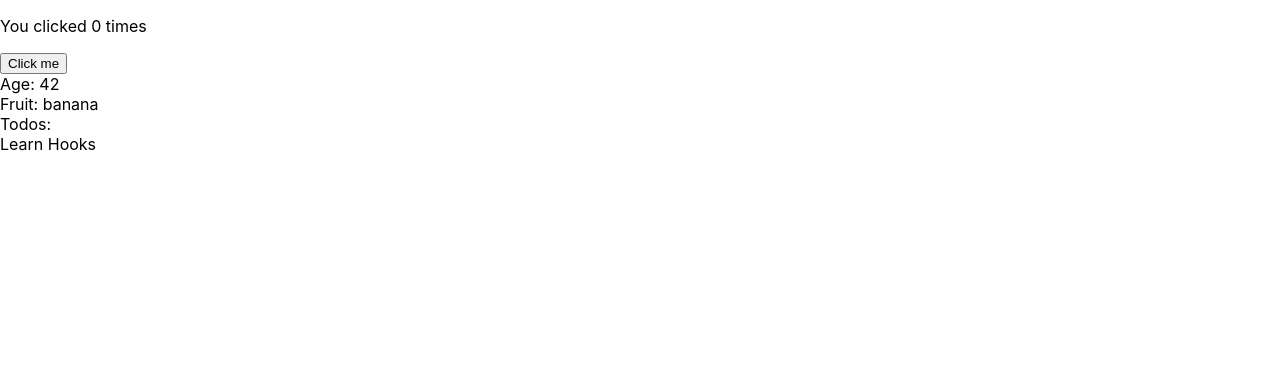
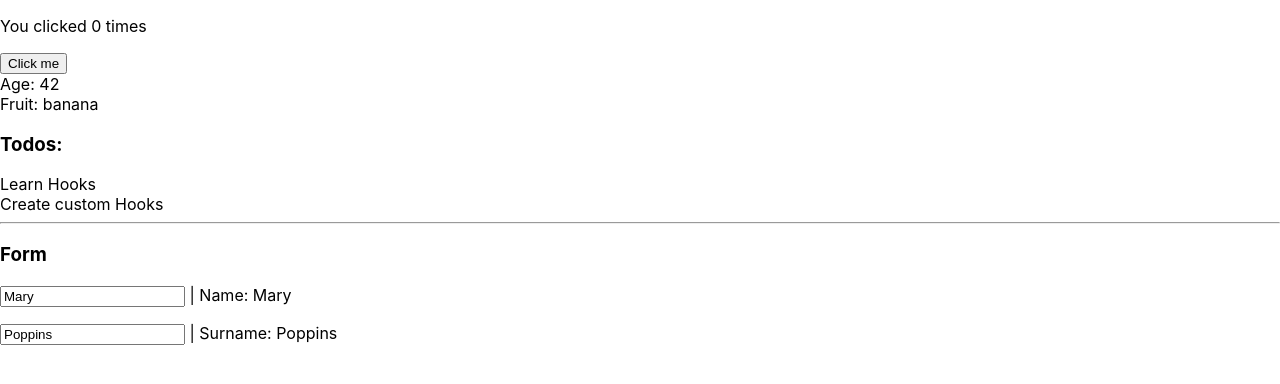
Before and after one commit to NavneetKaur9/my-react-app, a React (Create React App) app: page / in a window 1280 px wide. Shown: the top 384 px of the page. Built offline with nearby package versions, Linux system fonts and the light colour scheme.

Commit message:
code updated

```diff
--- a/src/components/App.js
+++ b/src/components/App.js
@@ -6,15 +6,13 @@ function App() {
     // Declare multiple state variables!
     const [age, setAge] = useState(42);
     const [fruit, setFruit] = useState('banana');
-    const [todos, setTodos] = useState([{ text: 'Learn Hooks' }]);
+    const [todos, setTodos] = useState([{ text: 'Learn Hooks' }, { text: 'Create custom Hooks' }]);
 
     // Similar to componentDidMount and componentDidUpdate:
     useEffect(() => {
         // Update the document title using the browser API
         document.title = `You clicked ${count} times`;
-    });
-
-    useEffect(() => {
+        //  If your effect returns a function, React will run it when it is time to clean up.
         return () => console.log("after effect", count);
     });
 
@@ -26,8 +24,9 @@ function App() {
             </button>
             <div> Age: {age} </div>
             <div> Fruit: {fruit} </div>
-            <div> Todos: {todos.map(todo => (<div >{todo.text}</div>))} </div>
-
+            <div>
+                <h3> Todos:</h3> {todos.map(todo => (<div >{todo.text}</div>))} </div>
+            <hr />
         </div>
     );
 }
--- /dev/null
+++ b/src/components/Form.js
@@ -0,0 +1,37 @@
+import React, { useState, useEffect } from 'react';
+
+function Form() {
+    // 1. Use the name state variable
+    const [name, setName] = useState('Mary');
+
+    // 2. Use an effect for persisting the form
+    useEffect(function persistForm() {
+        localStorage.setItem('formData', name);
+    });
+
+    // 3. Use the surname state variable
+    const [surname, setSurname] = useState('Poppins');
+
+    // 4. Use an effect for updating the title
+    useEffect(function updateTitle() {
+        document.title = name + ' ' + surname;
+    });
+
+    function onChangeName(e) {
+        setName(e.target.value);
+    }
+
+    function onChangeSurName(e) {
+        setSurname(e.target.value);
+    }
+
+    return (
+        <div>
+            <h3>Form</h3>
+            <p><input value={name} onChange={onChangeName} /> | Name: {name}   </p>
+            <p><input value={surname} onChange={onChangeSurName} /> | Surname: {surname}</p>
+        </div>
+    )
+}
+
+export default Form;
--- a/src/index.js
+++ b/src/index.js
@@ -3,8 +3,12 @@ import ReactDOM from 'react-dom';
 import './index.css';
 import App from './components/App';
 import * as serviceWorker from './serviceWorker';
+import Form from './components/Form';
 
-ReactDOM.render(<App />, document.getElementById('root'));
+ReactDOM.render(<React.Fragment>
+                <App />
+                <Form/>
+                </React.Fragment>, document.getElementById('root'));
 
 // If you want your app to work offline and load faster, you can change
 // unregister() to register() below. Note this comes with some pitfalls.
```
Also changed, not shown: package.json (+10 -1 lines), 1 other file (tests, documents, lock files or other folders).
